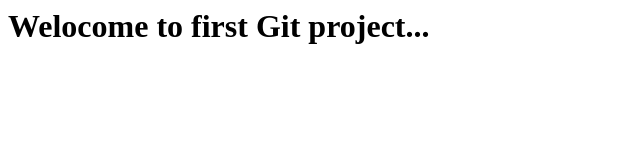
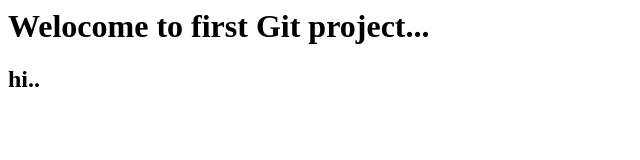
Before and after one commit to pratimasinghai/mytest, a plain HTML site: page src/index.html in a window 1280 px wide. Shown: the full height of the page, 0-640 px from the left. Drawn offline with Linux system fonts and the light colour scheme.

Commit message:
RM-101: new hi message

```diff
--- a/src/index.html
+++ b/src/index.html
@@ -1 +1,3 @@
 <h1> Welocome to first Git project...</h1>
+
+<h2> hi..</h2>
```
